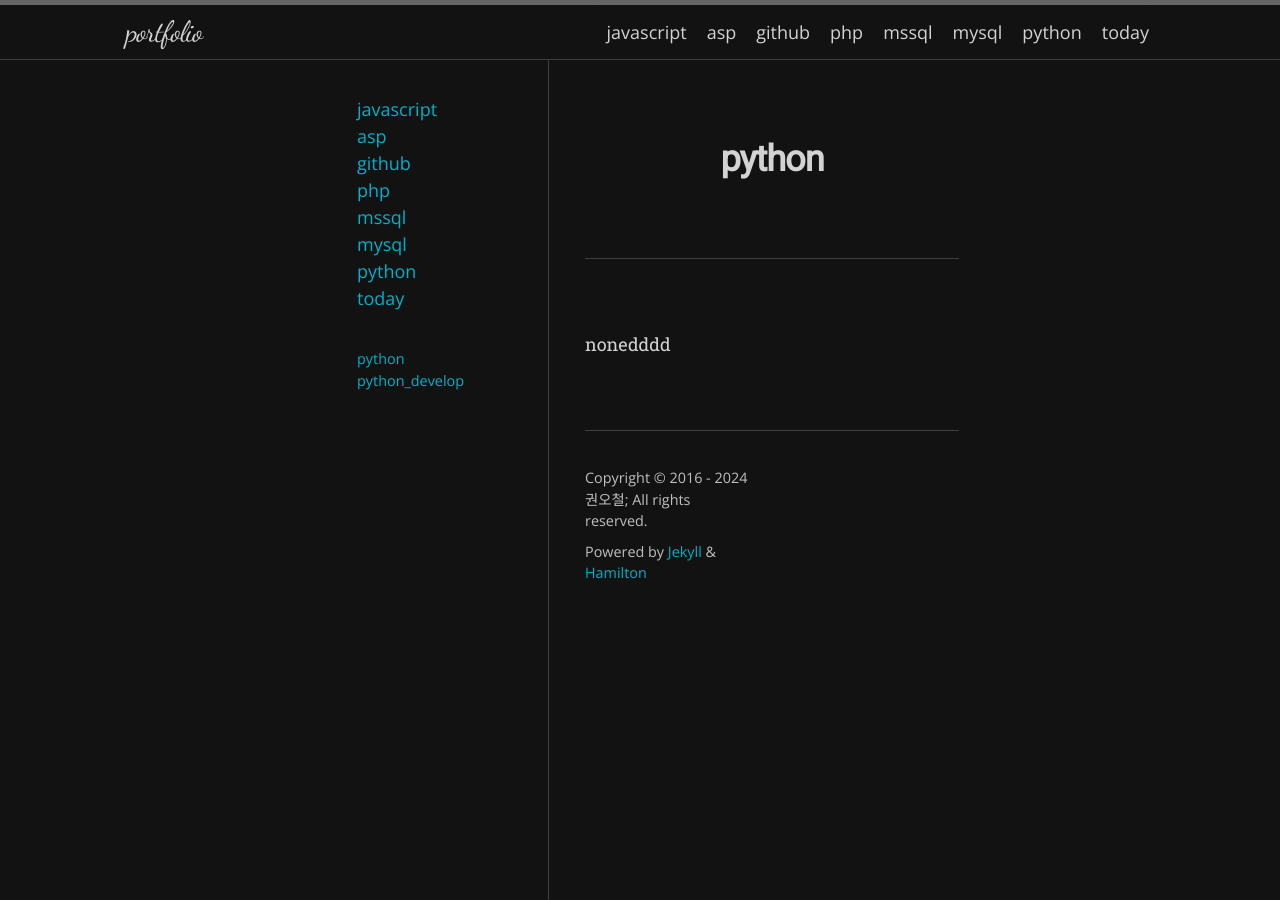
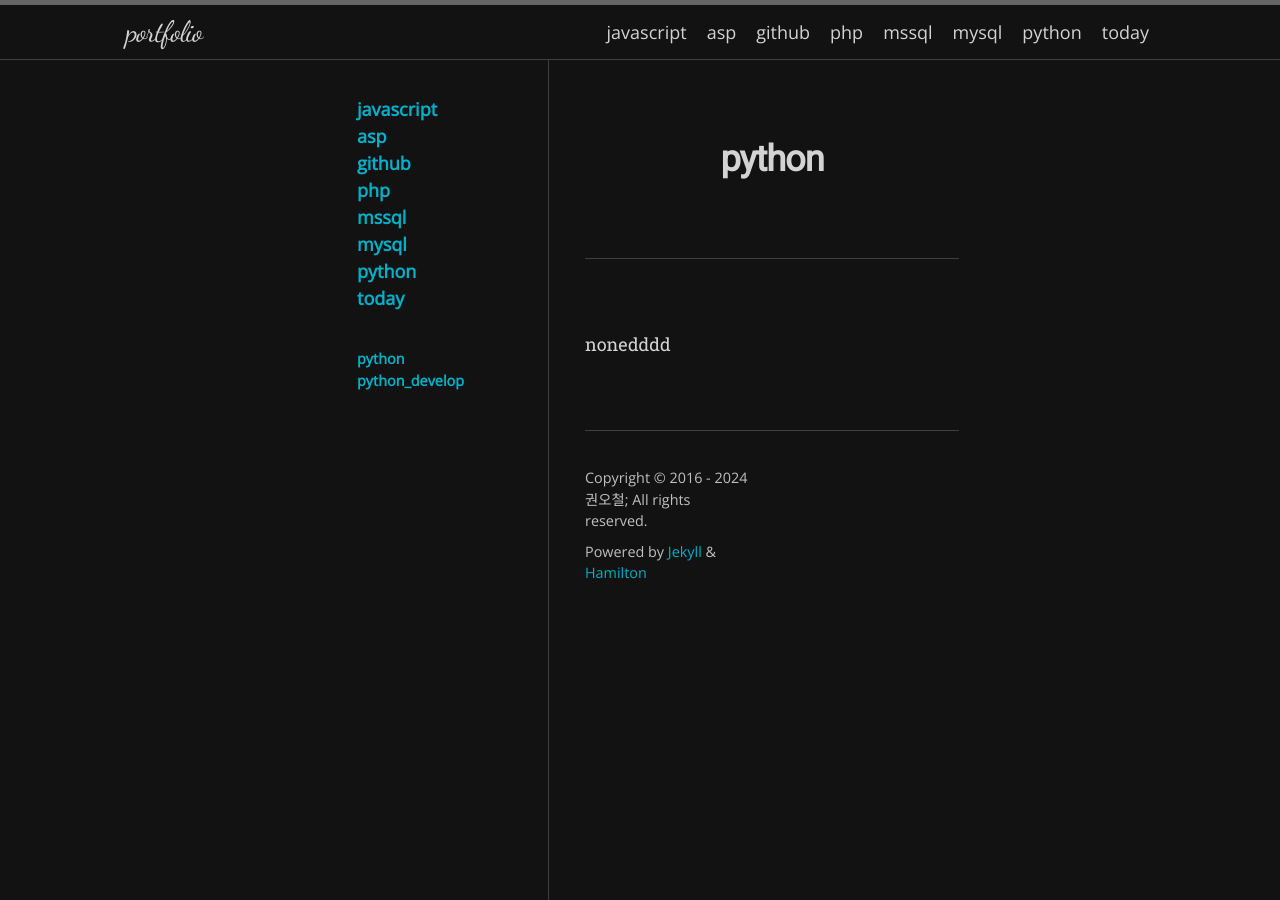
Before and after one commit to kwonohcehol/jekyll-theme-hamilton-master, a Jekyll site: the page built from python1.md, in a window 1280 px wide. Built offline with Jekyll 4.4.1, drawn with Linux system fonts in a browser that asks for light colours; nearby versions of some CDN libraries; some web fonts are replaced.

Commit message:
jssdsdddssdddsmd

```diff
--- a/_includes/sidebar_page.html
+++ b/_includes/sidebar_page.html
@@ -41,7 +41,7 @@
         };
 </script>
 
-    <div>
+    <div id = "side_font">
       <ul style="font-size: 18px;">
         <li><a href="/javascript/">javascript</a></li>
         <li><a href="/asp/">asp</a></li>
--- a/_sass/hamilton/skins/daylight.scss
+++ b/_sass/hamilton/skins/daylight.scss
@@ -20,6 +20,7 @@ $pre-shadow:            0 0 4px rgba(17,17,17,0.4) inset !default;
 $dropdown-shadow:       0px 8px 16px 0px rgba(0,0,0,0.2) !default;
 
 $subscribe-color:       #b21000 !default;
+
 
 // Generated by running `rougify style github`; The version of rougify is 3.16.0
 // =============================================================================
@@ -232,3 +233,12 @@ $subscribe-color:       #b21000 !default;
 .highlight {
   background-color: #f8f8f8;
 }
+#side_font {
+  color: #3c5d5d;
+  font-weight: bold;
+
+}
+
+#side_font ul li {
+  list-style-type: none;
+}
```
